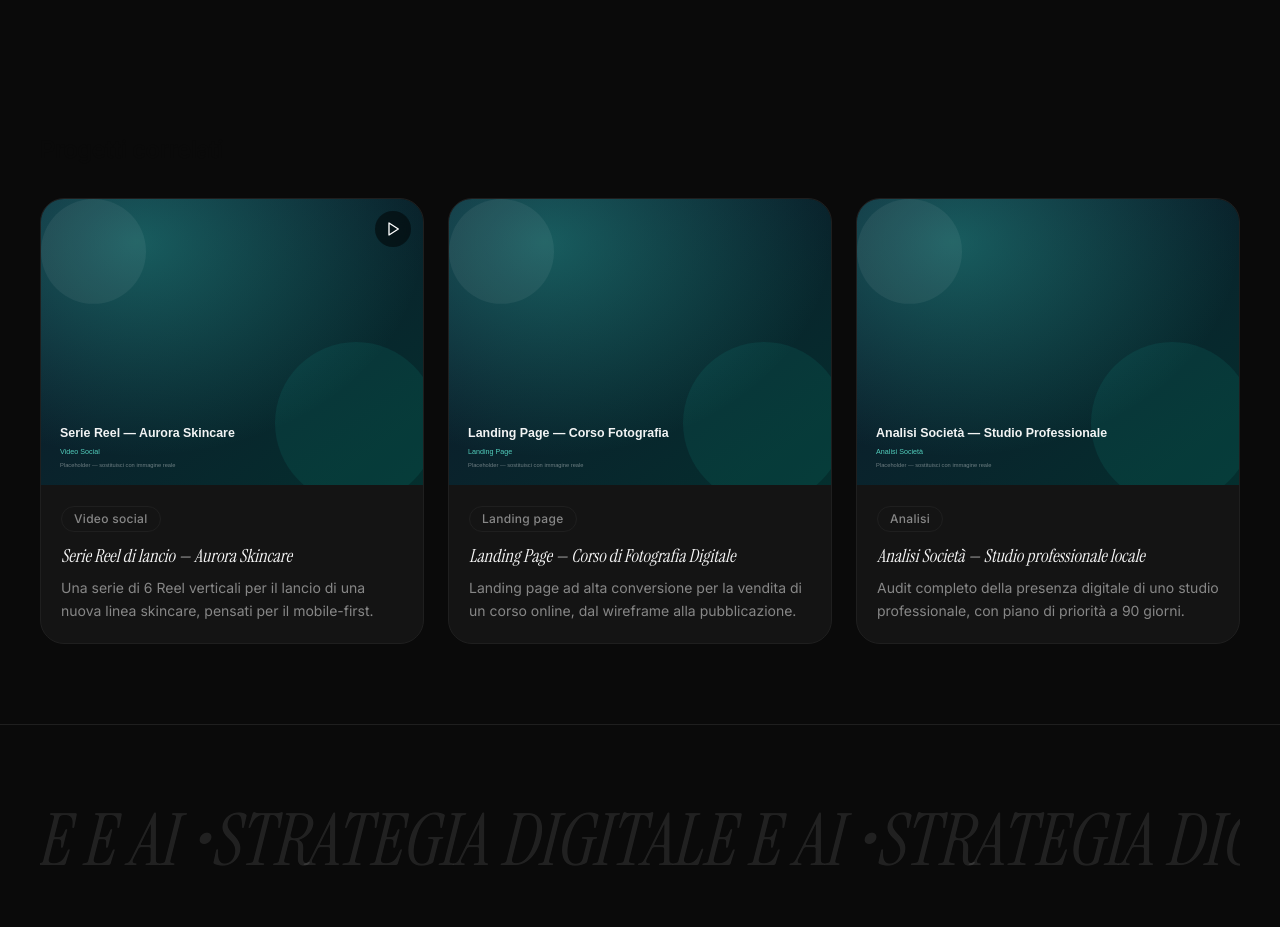
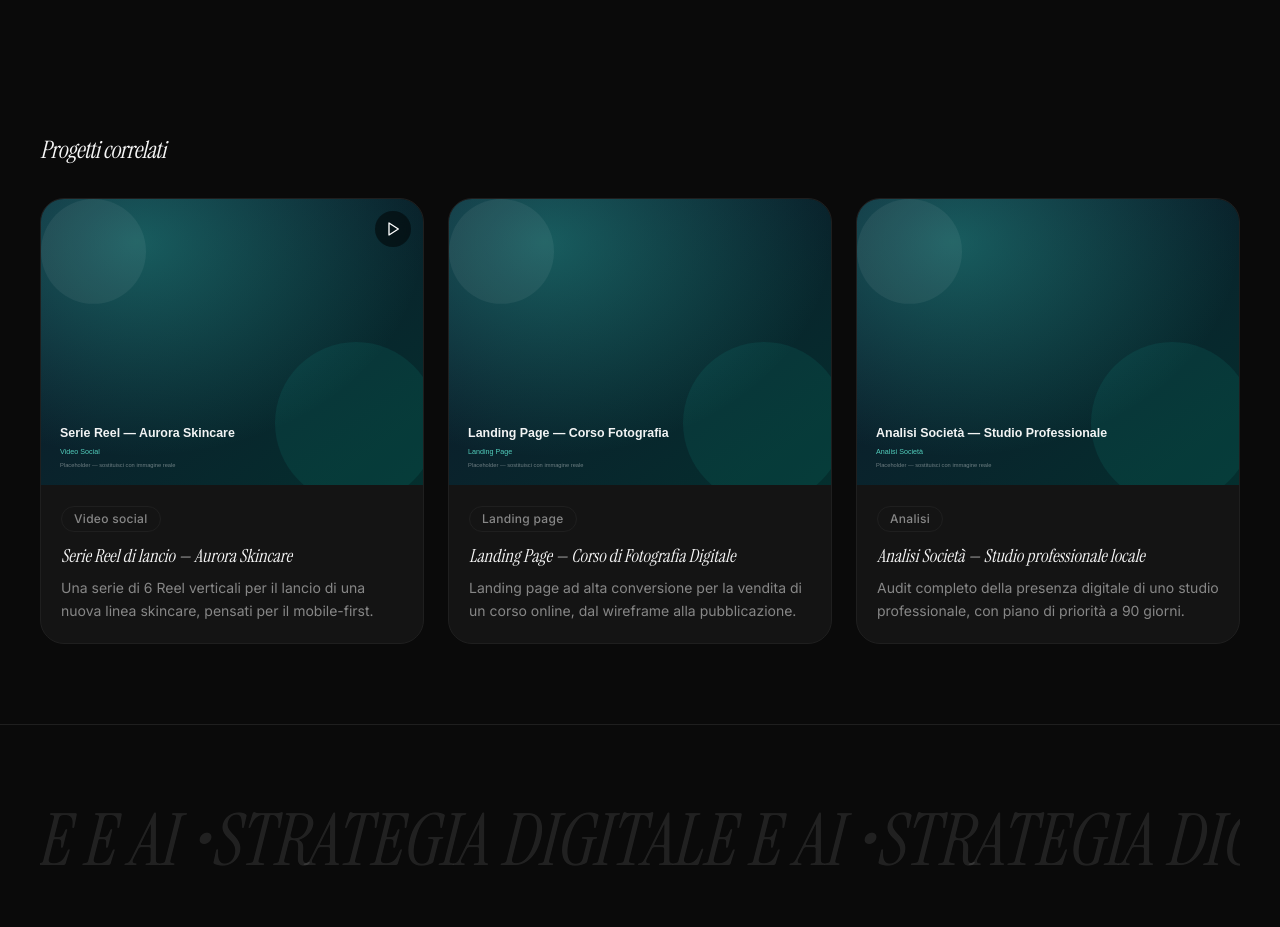
Before and after one commit to Camilla86/Camilla-Patrizi-Portfolio, a Next.js app: page /portfolio/analisi-competitor-brand-abbigliamento-sostenibile in a window 1280 px wide. Shown: the part 1440-2367 px from the top of the page. Built offline with nearby package versions, Linux system fonts and the light colour scheme; no server answers.

Commit message:
RelatedPortfolio: tipografia display per il tema scuro

```diff
--- a/src/components/portfolio/RelatedPortfolio.tsx
+++ b/src/components/portfolio/RelatedPortfolio.tsx
@@ -11,7 +11,7 @@ export function RelatedPortfolio({ items }: RelatedPortfolioProps) {
 
   return (
     <section aria-labelledby="related-heading" className="section-container py-20">
-      <h2 id="related-heading" className="text-2xl font-semibold tracking-tight text-neutral-950">
+      <h2 id="related-heading" className="font-display text-2xl italic tracking-tight text-text-primary">
         Progetti correlati
       </h2>
       <div className="mt-8 grid grid-cols-1 gap-6 sm:grid-cols-2 lg:grid-cols-3">
```
